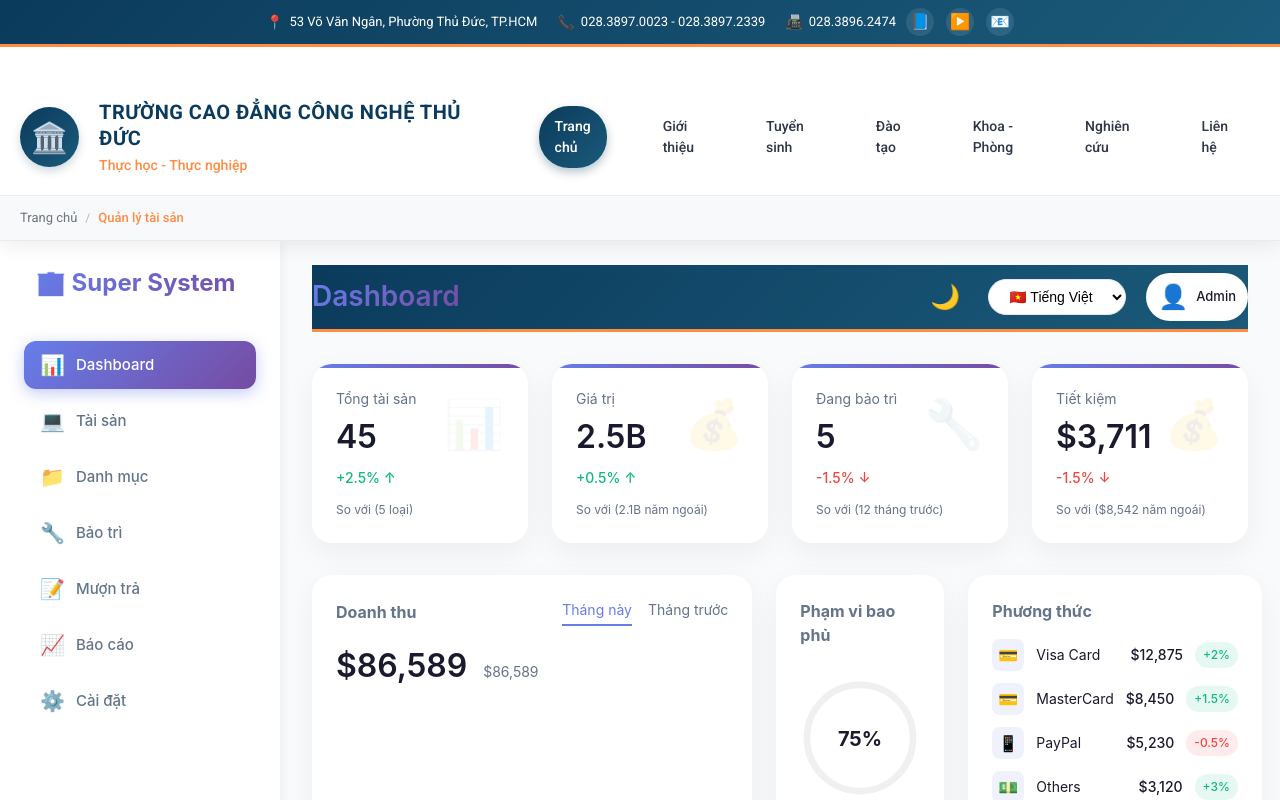
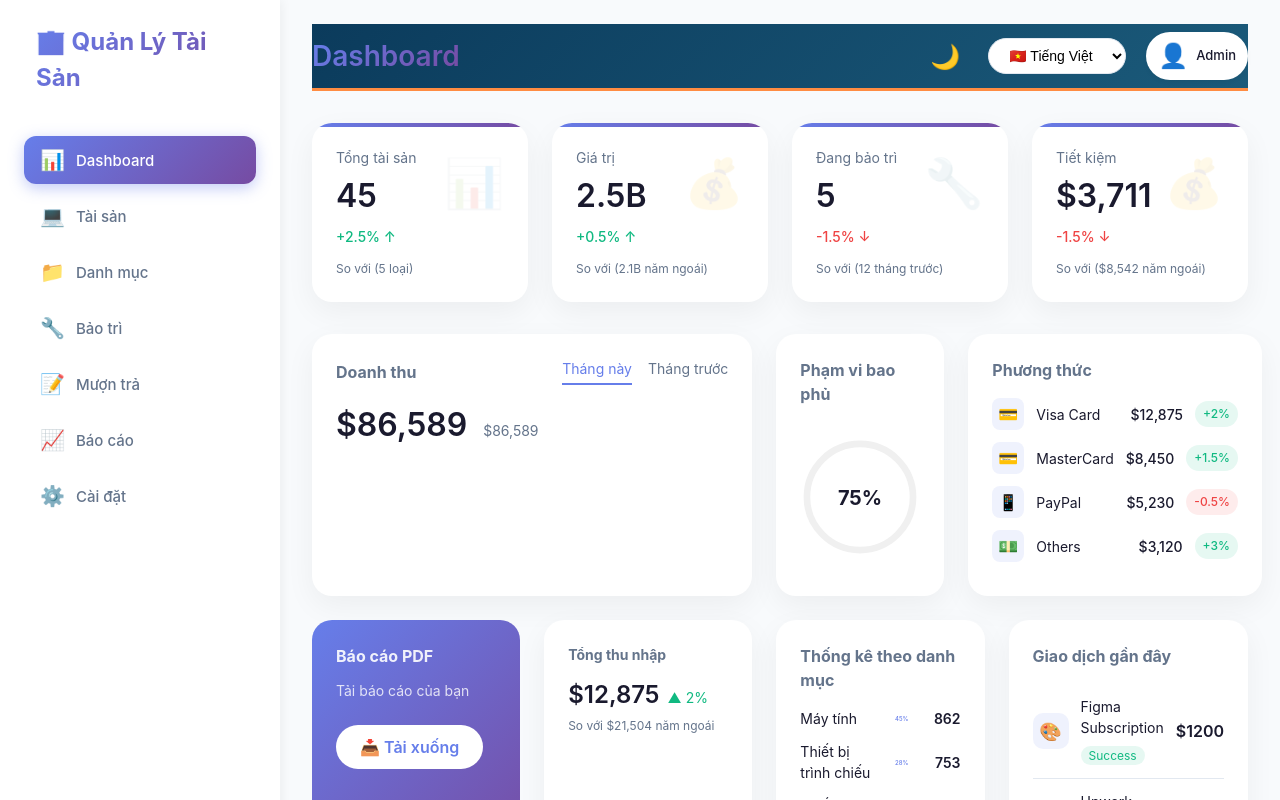
Before and after one commit to BaoLong05/Building-An-Asset-Management-System_TDC, a React (Vite) app in the folder client/: page /admin/ in a window 1280 px wide. Shown: the top 800 px of the page. Built offline with nearby package versions, Linux system fonts and the light colour scheme.

Commit message:
fix name

```diff
--- a/client/src/App.jsx
+++ b/client/src/App.jsx
@@ -6,7 +6,7 @@ import Footer from "./components/Footer/footer";
 function App() {
   return (
     <BrowserRouter basename="/admin">
-      <Header/>
+      {/* <Header/> */}
       <Routes>
         <Route path="/*" element={<AdminRoutes />} />
       </Routes>
--- a/client/src/pages/admin/dashboard.jsx
+++ b/client/src/pages/admin/dashboard.jsx
@@ -193,7 +193,7 @@ const AssetManagementDashboard = () => {
       {/* Sidebar Navigation */}
       <aside className="sidebar">
         <div className="logo">
-          <h2>🏢 Super System</h2>
+          <h2>🏢 Quản Lý Tài Sản</h2>
         </div>
 
         <nav className="nav-menu">
```
